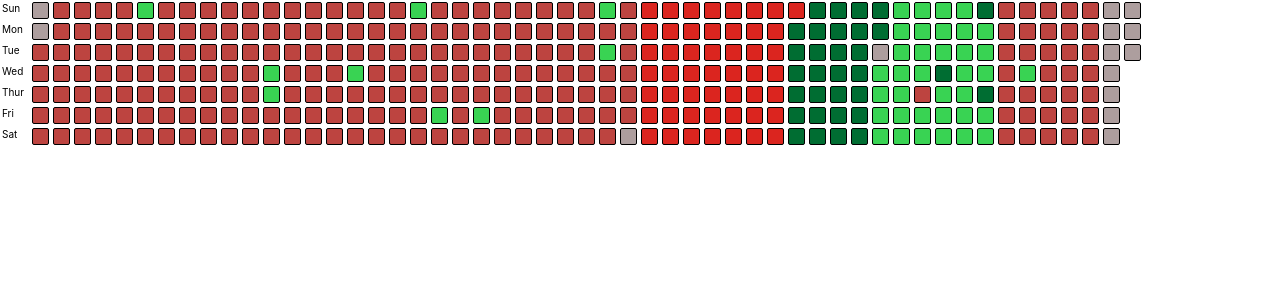
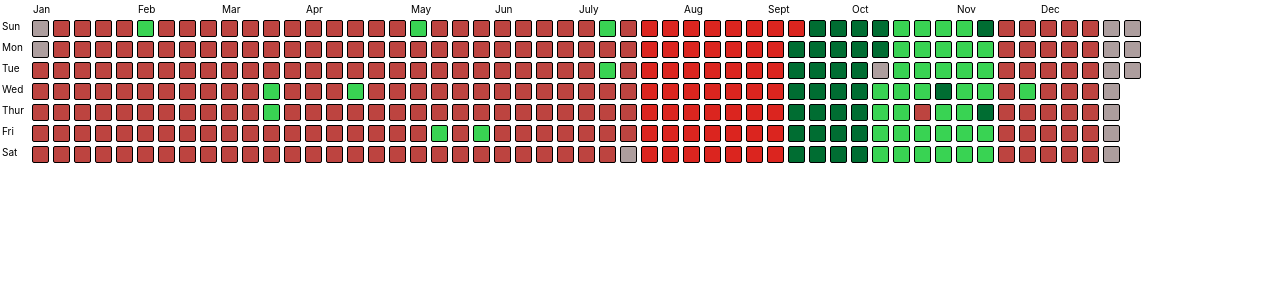
Before and after one commit to AmirSohi90/transactions-heatmap, a React (Create React App) app: page / in a window 1280 px wide. Shown: the top 300 px of the page. Built offline with nearby package versions, Linux system fonts and the light colour scheme.

Commit message:
added months

```diff
--- a/src/components/Heatmap/Day.tsx
+++ b/src/components/Heatmap/Day.tsx
@@ -15,5 +15,5 @@ enum DayNames {
 }
 
 export const Day: React.FC<DayProps> = ({ index }) => {
-    return <div className="weekday"><p>{DayNames[index]}</p></div>
+    return <span className="weekday">{DayNames[index]}</span>
 }
--- a/src/components/Heatmap/Heatmap.css
+++ b/src/components/Heatmap/Heatmap.css
@@ -15,6 +15,18 @@
     border: 1px solid black;
     margin: 2px;
     border-radius: 2px;
+}
+
+.months-wrapper {
+    display: flex;
+    padding-left: 30px;
+}
+
+.month {
+    width: 15px;
+    border: 1px solid transparent;
+    margin: 2px;
+    font-size: 10px;
 }
 
 .days-wrapper {
@@ -52,3 +64,18 @@
 .neutral {
     background-color: #ad9e9e;
 }
+
+.Jan ~ .Jan,
+.Feb ~ .Feb,
+.Mar ~ .Mar,
+.Apr ~ .Apr,
+.May ~ .May,
+.Jun ~ .Jun,
+.July ~ .July,
+.Aug ~ .Aug,
+.Sept ~ .Sept,
+.Oct ~ .Oct,
+.Nov ~ .Nov,
+.Dec ~ .Dec {
+    visibility: hidden;
+}
--- a/src/components/Heatmap/HeatmapView.tsx
+++ b/src/components/Heatmap/HeatmapView.tsx
@@ -2,6 +2,8 @@ import React from 'react';
 import { Transactions } from "../../features/transaction-data/transactionType";
 import { Cells } from "./Cells";
 import { Days } from './Days';
+import { Months } from './Months';
+import { Loading } from '../Loading'
 
 type HeatmapViewProps = {
     transactions: Transactions | null;
@@ -10,9 +12,19 @@ type HeatmapViewProps = {
 
 export const HeatmapView: React.FC<HeatmapViewProps> = ({ transactions }) => {
     return (
-        <div className="heatmap-wrapper">
-            <Days/>
-            {transactions !== null && <Cells transactions={transactions}/>}
-        </div>
+        <>
+            {transactions !== null ?
+                (
+                    <>
+                        <Months numberOfDays={Object.keys(transactions).length}/>
+                        <div className="heatmap-wrapper">
+                            <Days/>
+                            <Cells transactions={transactions}/>
+                        </div>
+                    </>
+                ) :
+                <Loading/>
+            }
+        </>
     )
 };
--- /dev/null
+++ b/src/components/Heatmap/Month.tsx
@@ -0,0 +1,29 @@
+import React from "react";
+import dates from '../../shared/constants/dates'
+
+type MonthProps = {
+    index: number;
+}
+
+enum Monthly {
+    'Jan',
+    'Feb',
+    'Mar',
+    'Apr',
+    'May',
+    'Jun',
+    'July',
+    'Aug',
+    'Sept',
+    'Oct',
+    'Nov',
+    'Dec',
+}
+
+export const Month: React.FC<MonthProps> = ({ index }) => {
+    const date = new Date(dates.startDate.getFullYear(), dates.startDate.getMonth(), dates.startDate.getDate() + (index * 7));
+    const month = date.getMonth();
+    return (
+        <span className={`month ${Monthly[month]}`}>{Monthly[month]}</span>
+    )
+}
--- /dev/null
+++ b/src/components/Heatmap/Months.tsx
@@ -0,0 +1,14 @@
+import React from "react";
+import { Month } from "./Month";
+
+type MonthsProps = {
+    numberOfDays: number;
+}
+
+export const Months: React.FC<MonthsProps> = ({ numberOfDays }) => {
+    const months = Array.from(new Array(Math.floor(numberOfDays / 7)))
+
+    return <div className="months-wrapper">
+        {months.map((_, index) => <Month key={index} index={index}/>)}
+    </div>
+}
--- /dev/null
+++ b/src/components/Loading/index.tsx
@@ -0,0 +1,3 @@
+import React from 'react';
+
+export const Loading: React.FC = () => <div><p>Loading...</p></div>
```
Also changed, not shown: 2 other files (tests, documents, lock files or other folders).
